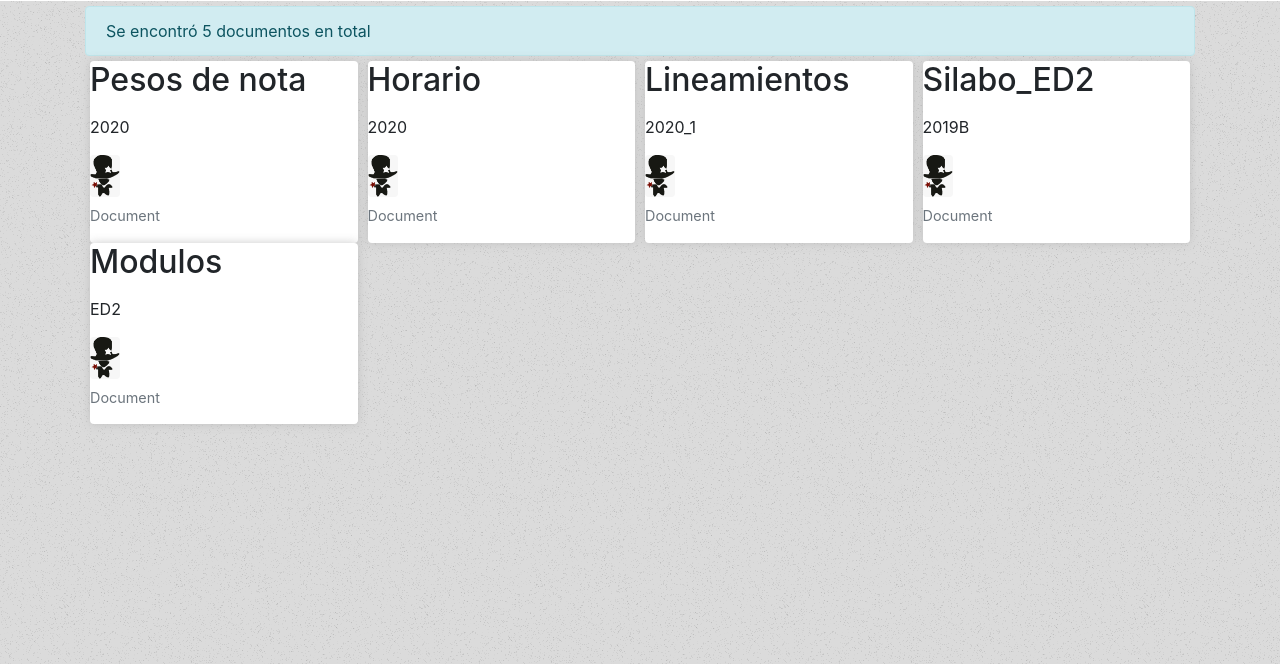
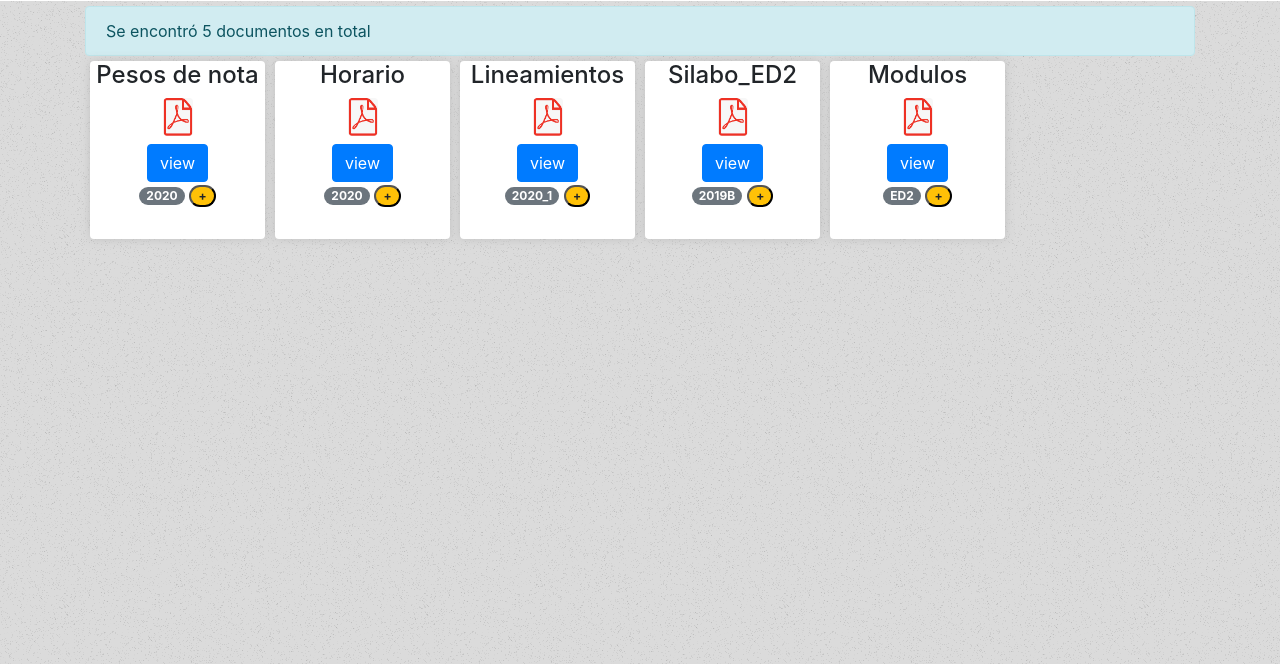
Before and after one commit to reqhiem/AKARin, a Django app: page / in a window 1280 px wide. Shown: the part 105-769 px from the top of the page. Run offline with Django 3.2, Linux system fonts and the light colour scheme; data comes from the database, SQL or seed files in the repository; both versions use the stored data as it was after the commit; some libraries are stand-ins or nearby versions.

Commit message:
Mejora de filtros y un poco de estilo

```diff
--- /dev/null
+++ b/myapp/forms.py
@@ -0,0 +1,4 @@
+from django import forms
+
+class upload_file_form(forms.Form):
+    doc = forms.FileField(required=True)
--- a/myapp/templates/myapp/cargar.html
+++ b/myapp/templates/myapp/cargar.html
@@ -30,7 +30,7 @@
                 <div class="form-group row">
                     <label for="customFileLang" class="col-form-label col-sm-2 text-right font-weight-bold">Archivo: </label>
                     <div class="col-sm-9 custom-file">
-                        <input name="file" type="file" class="custom-file-input" id="customFileLang" lang="es" required>
+                        <input name="myfile" type="file" class="custom-file-input" id="customFileLang" lang="es" required>
                         <label class="custom-file-label" for="customFileLang">Seleccionar Archivo</label>
                     </div>
                 </div>
--- a/myapp/templates/myapp/home.html
+++ b/myapp/templates/myapp/home.html
@@ -12,14 +12,16 @@
         </div>
         <section class="row docs">
             {% for documento in documentos %}
-            <div class="col-3 doc-item-col">
+            <div class="col-2 doc-item-col">
                 <div class="doc-item">
-                    <h2> {{documento.nombre}} </h2>
-                    <p> {{documento.titulo}} </p>
-                    <p><span> {{documento.tag}} </span> </p>
-                    <figure class="figure">
-                        <img src=" {% static 'myapp/img/logo-akarin.jfif' %} " class="figure-img img-fluid rounded" alt="..." height="40px" width="30">
-                        <figcaption class="figure-caption">Document</figcaption>
+                    <h4 class="text-center"> {{documento.nombre}} </h4>
+                    <figure class="figure text-center container-fluid">
+                        <img src=" {% static 'myapp/img/pdf-icon.png' %} " class="figure-img img-fluid rounded" alt="..." height="40px" width="30">
+                        <figcaption class="figure-caption"><a class="btn btn-primary" href="{{documento.doc.url}}">view</a></figcaption>
+                        <p>
+                            <span class="badge badge-pill badge-secondary"> {{documento.tag}} </span>
+                            <button class="badge badge-pill badge-warning">+</button>
+                        </p>
                     </figure>
                 </div>
             </div>
--- a/myapp/views.py
+++ b/myapp/views.py
@@ -1,9 +1,12 @@
 from django.shortcuts import render
 from django.http import HttpResponse
+from django.db.models import Q
+from django.conf import settings
 
 # Create your views here.
 # Import models
 from .models import Documento
+from django.core.files.storage import FileSystemStorage
 
 def home(request):
     documentos = Documento.objects.all()
@@ -14,6 +17,22 @@ def busqueda(request):
     return render(request, 'myapp/busqueda.html', {"titulo": "Busqueda"})
 
 #View que procesará el pedido de busqueda
+
+def buscar(request):
+    busca = request.GET.get("search")
+    doc = Documento.objects.all()
+    if busca:
+        doc = Documento.objects.filter(
+            Q(nombre__icontains = busca) |
+            Q(tipo__icontains = busca) |
+            Q(tag__icontains = busca)
+        ).distinct()
+
+        return render(request, 'myapp/busqueda.html', {'documentos':doc})
+
+
+
+'''
 def buscar(request):
     if request.GET["search"]:
         doc = request.GET["search"]
@@ -23,16 +42,22 @@ def buscar(request):
 
     else:
         return render(request, 'myapp/busqueda.html',{"elemento": doc, "documentos":documentos, "titulo": "Busqueda"} )
+'''
+
+def cargar(request):
+    if request.method == "POST" and request.FILES["myfile"]:
+        myfile = request.FILES["myfile"]
+        fs = FileSystemStorage()
+
+        fs.save(myfile.name, myfile)
 
 
-def cargar(request):
-    if request.method == "POST":
         name = request.POST["nombre"]
         typ = request.POST["tipo"]
         etiqueta = request.POST["tag"]
-        fil = request.POST["file"]
+        #fil = request.POST["myfile"]
 
-        Documento.objects.create(nombre=name, tipo=typ, tag=etiqueta, doc=fil)
+        Documento.objects.create(nombre=name, tipo=typ, tag=etiqueta, doc=myfile.name)
         return render(request, 'myapp/cargar.html', {"titulo": "Subir"})
 
     return render(request, 'myapp/cargar.html', {"titulo": "Subir"})
```
Also changed, not shown: db.sqlite3, myapp/static/myapp/img/pdf-icon.png (added).
